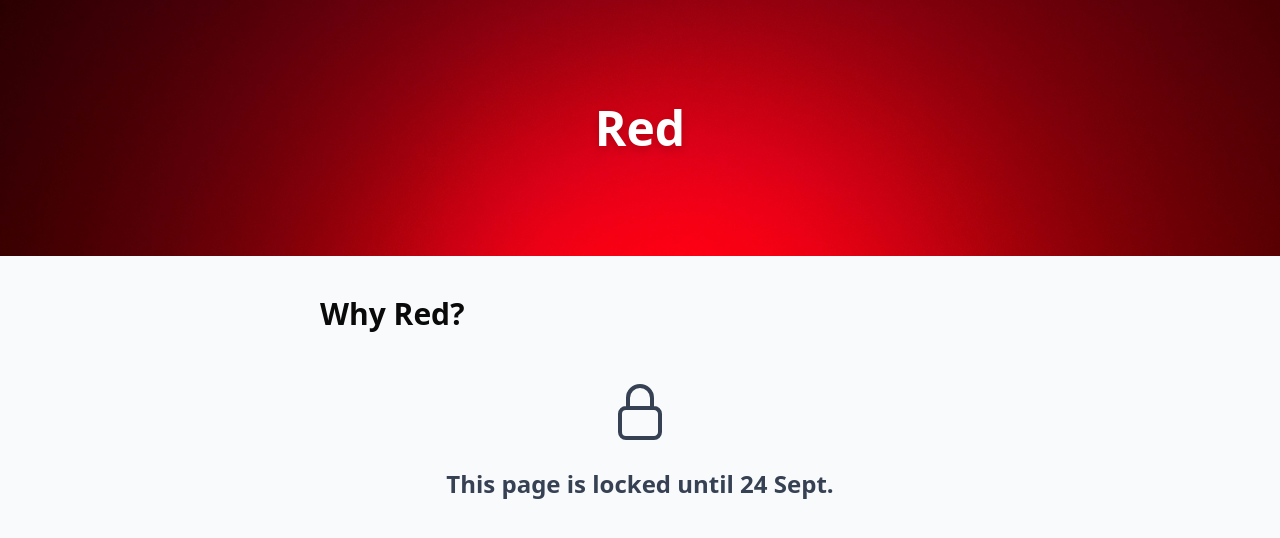
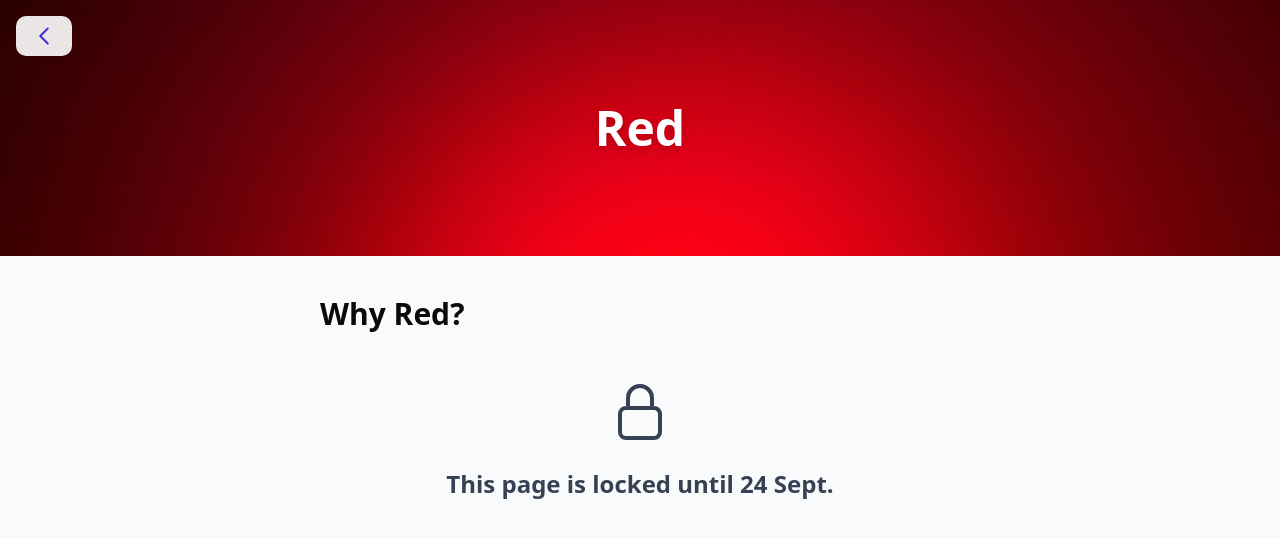
Before and after one commit to Isabsk/Zolu-2.0, a Next.js app: page /color/red in a window 1280 px wide. Shown: the top 538 px of the page. Built offline with nearby package versions, Linux system fonts and the light colour scheme.

Commit message:
Initial project commit

```diff
--- a/src/app/color/[color]/page.tsx
+++ b/src/app/color/[color]/page.tsx
@@ -1,3 +1,4 @@
+import Link from "next/link";
 import { LockClosedIcon } from "@heroicons/react/24/outline";
 
 const colorData = [
@@ -148,7 +149,28 @@ export default function ColorPage({ params }: { params: { color: string } }) {
 	const unlocked = today >= unlockDate;
 
 	return (
-		<div className="min-h-screen w-full bg-gray-50">
+		<div className="min-h-screen w-full bg-gray-50 relative">
+			{/* Back to Home Button */}
+			<div className="absolute top-4 left-4 z-30">
+				<Link
+					href="/"
+					className="flex items-center gap-2 px-4 py-2 rounded-lg bg-white/90 shadow hover:bg-white transition text-indigo-700 font-semibold text-base sm:text-lg focus:outline-none focus:ring-2 focus:ring-indigo-400"
+				>
+					{/* Left Arrow SVG */}
+					<svg
+						xmlns="http://www.w3.org/2000/svg"
+						fill="none"
+						viewBox="0 0 24 24"
+						strokeWidth={2}
+						stroke="currentColor"
+						className="w-5 h-5 sm:w-6 sm:h-6"
+					>
+						<path strokeLinecap="round" strokeLinejoin="round" d="M15.75 19.5L8.25 12l7.5-7.5" />
+					</svg>
+					<span className="hidden xs:inline">Back to Home</span>
+				</Link>
+			</div>
+
 			{/* Banner Section */}
 			<div
 				className="relative h-64 flex items-center justify-center"
```
